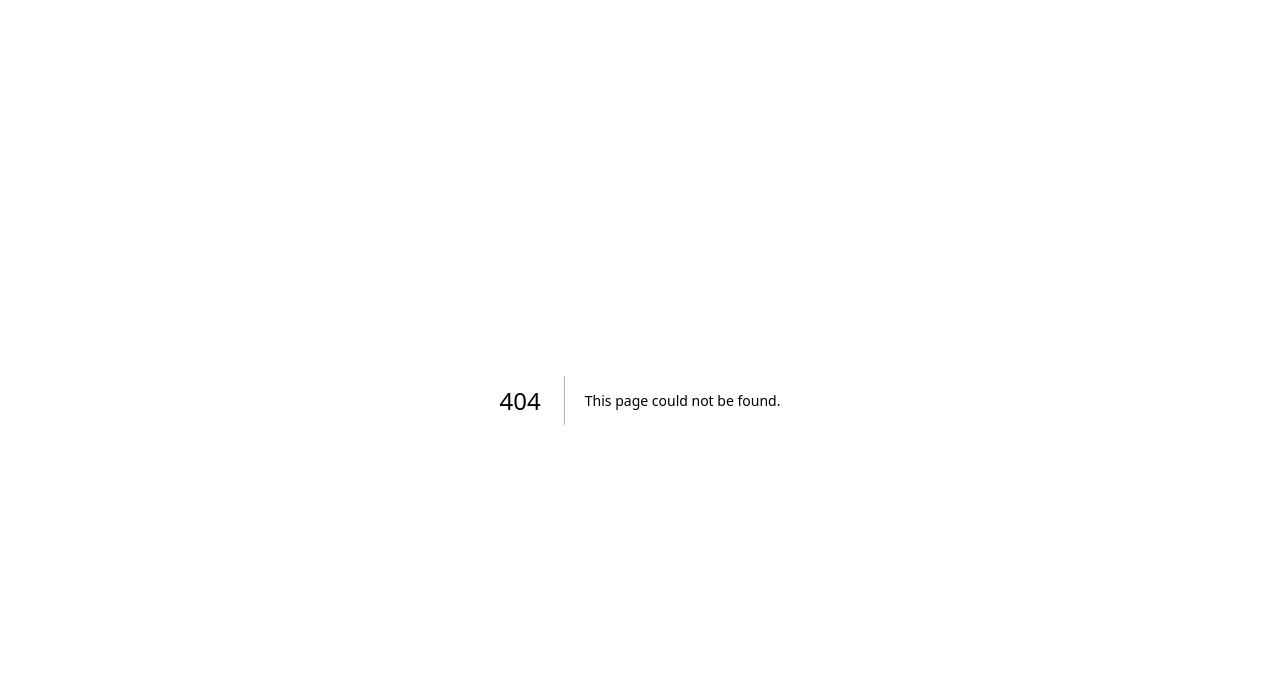
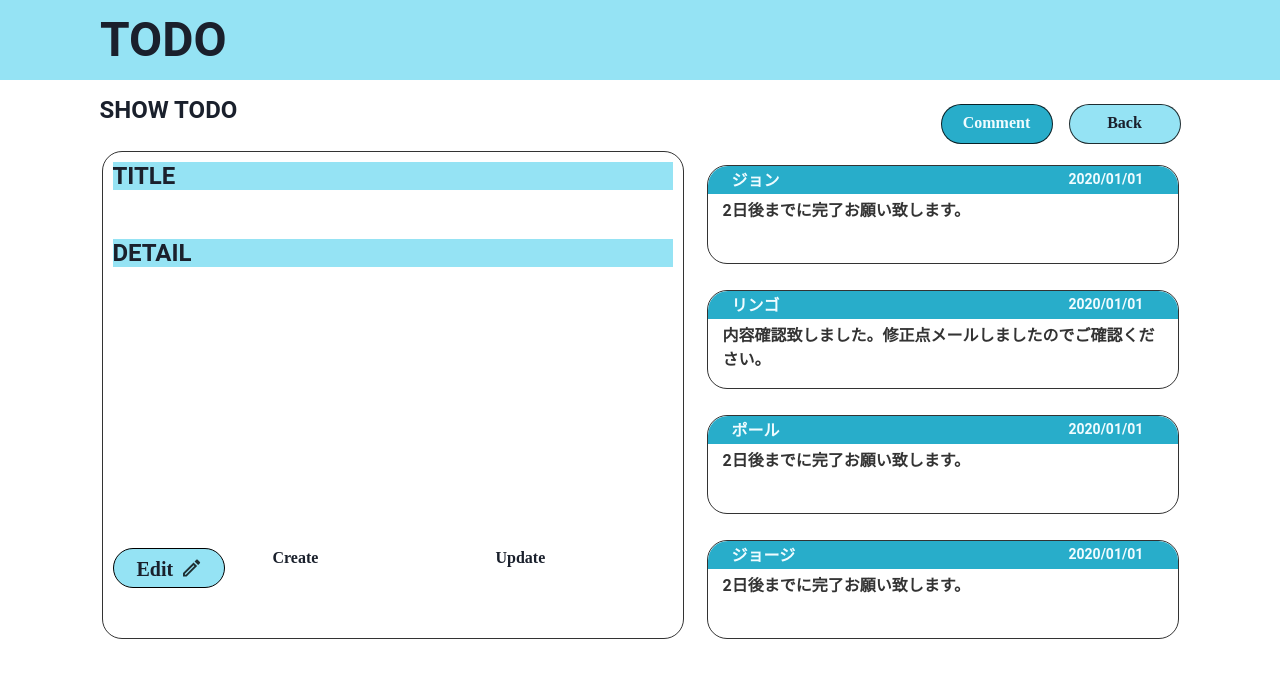
Before and after one commit to if-mentor/next_todo_9, a Next.js app: page /1/todo_show in a window 1280 px wide. Before the commit this address had no page. Shown: the top 678 px of the page. Built offline with nearby package versions, Linux system fonts and the light colour scheme; no server answers; the database is empty.

Commit message:
#23 add: firestoreよりtodoを取得し表示

```diff
--- a/src/pages/todo_show.tsx
+++ b/src/pages/[id]/todo_show.tsx
@@ -1,9 +1,69 @@
 import { Box, Button, Heading } from "@chakra-ui/react";
-import React from "react";
-import Layout from "../components/Layout";
+import React, { useState, useEffect } from "react";
+import { useRouter } from "next/router";
+import Layout from "../../components/Layout";
 import styled from "@emotion/styled";
+import { doc, getDoc } from "firebase/firestore";
+import { db } from "@/libs/firebase";
 
-function todoShow() {
+function TodoShow() {
+  type todos = {
+    title: string
+    detail: string,
+    create: string,
+    update: string,
+  };
+
+  const [todos, setTodos] = useState<todos>({ title: "", detail: "", create: "", update: "" });
+
+  const router = useRouter();
+
+
+  // TODO 共通へ持っていく
+  /**
+   * unix時間を画面表示する文字列へ変換
+   *
+   * 戻り値 例： 2020-11-8 18:55
+   *
+   * @param unixTimeSeconds
+   * @returns
+   */
+  const formatDateStr = (unixTimeSeconds: number) => {
+    const date = new Date(unixTimeSeconds * 1000);
+    return `${date.getFullYear()}-${date.getMonth() + 1}-${date.getDate()} ${date.getHours()}:${date.getMinutes()}`;
+  };
+
+  useEffect(() => {
+    if (!router.isReady) return;
+    let { id } = router.query;
+
+    if (typeof id !== "string") {
+      return;
+    }
+
+    (async () => {
+      const todoDocRef = doc(db, "todoposts", id);
+      const todoDocSnap = await getDoc(todoDocRef);
+      const todoDocObj = todoDocSnap.data();
+
+      if (todoDocObj) {
+        // TODO
+        console.log(todoDocObj);
+
+        const create = formatDateStr(todoDocObj.create.seconds);
+        const update = formatDateStr(todoDocObj.update.seconds);
+
+        setTodos({
+          title: todoDocObj.title,
+          detail: todoDocObj.detail,
+          create,
+          update,
+        });
+      }
+    })();
+    // eslint-disable-next-line react-hooks/exhaustive-deps
+  }, [router.isReady]);
+
   return (
     <>
       <Layout>
@@ -49,19 +109,10 @@ function todoShow() {
             <D2>
               <Box margin="10px">
                 <P3>TITLE</P3>
-                <P4>GITHUB上に静的サイトをホスティングする</P4>
+                <P4>{todos.title}</P4>
                 <P3>DETAIL</P3>
                 <P5>
-                  AWSコンソールでAWS
-                  AMPLIFYを使って静的ウェブサイトをホスティングします。AWS
-                  AMPLIFYは、
-                  静的ウェブサイトおよびウェブアプリにフルマネージドのホスティングを提供します。
-                  AMPLIFYのホスティングソリューションは、AMAZONC
-                  LOUDFRONTとAMAZON S3を使って、
-                  AWSコンテンツ配信ネットワーク（CDN）を介してサイトアセットを提供します。
-                  <br></br>
-                  継続的デプロイをセットアップします。AMPLIFYは、継続的デプロイでGITベースのワークフローを提供します。
-                  それにより、コードコミットごとに、サイトに自動的に更新をデプロイすることができます。
+                  {todos.detail}
                 </P5>
                 <Box display="flex">
                   <Button
@@ -90,11 +141,12 @@ function todoShow() {
 
                   <Box margin="16px 48px 0px 0px">
                     <P7>Create</P7>
-                    <P9>2020-11-8 18:55</P9>
+
+                    <P9>{todos.create}</P9>
                   </Box>
                   <Box marginTop="16px">
                     <P8>Update</P8>
-                    <P9>2020-11-8 18:55</P9>
+                    <P9>{todos.update}</P9>
                   </Box>
                 </Box>
               </Box>
@@ -138,7 +190,7 @@ function todoShow() {
   );
 }
 
-export default todoShow;
+export default TodoShow;
 
 const D1 = styled.div`
   display: flex;
```
